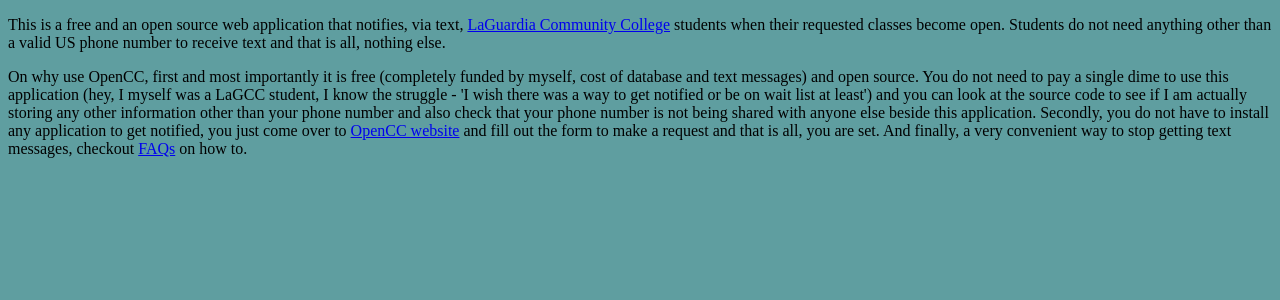
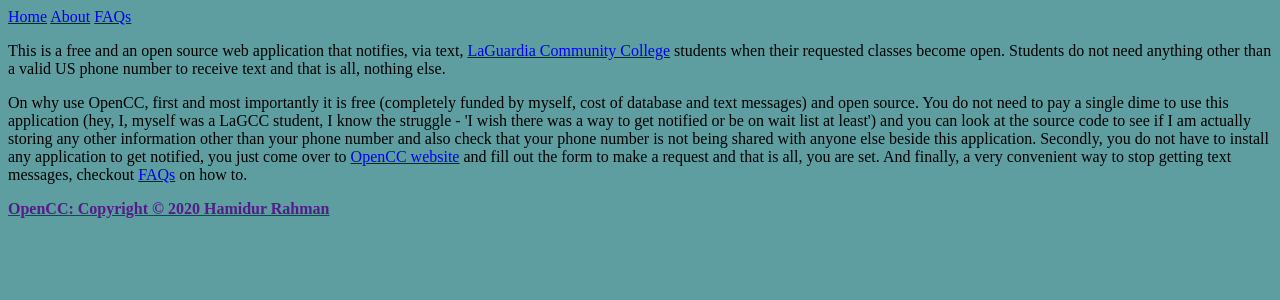
Before and after one commit to HamidurRahman1/OpenCC, a Flask app: template templates/about.html in a window 1280 px wide. Shown: the top 300 px of the page. Run offline with Flask 2, Linux system fonts and the light colour scheme; the template is opened without the code that fills it, so the values that code supplies are empty; parts of the project's set-up code (start-up, migrations or seed data) failed here and were passed over; some libraries are stand-ins or nearby versions.

Commit message:
views updated

```diff
--- a/app.py
+++ b/app.py
@@ -52,8 +52,8 @@ def __add_request__(form):
             SMSSender(option=Option.REQUEST, phone_number=phone_number, subject_name=subject_name,
                       class_num_5_digit=class_num_5_digit, term_name=term_name).send()
             return True, "Dear {} user, we have processed your request for {} - {} for {} Term. You should be "\
-                         "receiving a confirmation message very shortly."\
-                         .format(APP_NAME, subject_name, class_num_5_digit, term_name)
+                         "receiving a confirmation message very shortly. Check out FAQs for important information "\
+                         "about text messages.".format(APP_NAME, subject_name, class_num_5_digit, term_name)
     except DuplicateRequestException as dex:
         return False, "Dear {} user, {} You may add a different request for the same class or a different class if "\
                        "necessary.".format(APP_NAME, dex.message)
@@ -78,6 +78,16 @@ def index():
                                    error=True, message=request_status[1])
     else:
         return render_template("index.html", title=APP_NAME, terms=POSSIBLE_TERMS, subs=SUB_CODES_TO_SUB_NAMES)
+
+
+@_app.route("/about.html", methods=["GET"])
+def about():
+    return render_template("about.html")
+
+
+@_app.route("/FAQs.html", methods=["GET"])
+def faqs():
+    return render_template("faqs.html")
 
 
 @_app.route("/secret_uri"+'environ.get("TWILIO_RSP_URI")', methods=["POST"])
--- a/templates/faqs.html
+++ b/templates/FAQs.html
@@ -8,6 +8,8 @@
     <title>{{title}}</title>
 </head>
 <body>
+
+{% include "header.html" %}
 
     <div>
         <ul>
@@ -50,5 +52,7 @@
         </ul>
     </div>
 
+{% include "footer.html" %}
+
 </body>
 </html>
--- a/templates/about.html
+++ b/templates/about.html
@@ -9,6 +9,8 @@
 </head>
 <body>
 
+{% include "header.html" %}
+
     <div class="about" id="about">
         <p>
             This is a free and an open source web application that notifies, via text,
@@ -19,15 +21,18 @@
 
         <p>
             On why use OpenCC, first and most importantly it is free (completely funded by myself, cost of database and
-            text messages) and open source. You do not need to pay a single dime to use this application (hey, I myself was
+            text messages) and open source. You do not need to pay a single dime to use this application (hey, I, myself was
             a LaGCC student, I know the struggle - 'I wish there was a way to get notified or be on wait list at least')
             and you can look at the source code to see if I am actually storing any other information other than your phone
             number and also check that your phone number is not being shared with anyone else beside this application.
             Secondly, you do not have to install any application to get notified, you just come over to
             <a href="index.html">OpenCC website</a> and fill out the form to make a request and that is all, you are set.
-            And finally, a very convenient way to stop getting text messages, checkout <a href="faqs.html">FAQs</a> on how to.
+            And finally, a very convenient way to stop getting text messages, checkout <a href="FAQs.html">FAQs</a> on how to.
         </p>
     </div>
 
+
+{% include "footer.html" %}
+
 </body>
 </html>
--- a/templates/header.html
+++ b/templates/header.html
@@ -12,9 +12,9 @@
     <header id="header">
         <div>
             <nav>
-                <a href="https://opencc1.herokuapp.com/" target="_self">Home</a>
-                <a href="#" id="about_link">About</a>
-                <a href="#" id="faqs">FAQs</a>
+                <a href="http://127.0.0.1:5000/" target="_self">Home</a>
+                <a href="http://127.0.0.1:5000/about.html" target="_self">About</a>
+                <a href="http://127.0.0.1:5000/FAQs.html" target="_self">FAQs</a>
             </nav>
         </div>
     </header>
```
